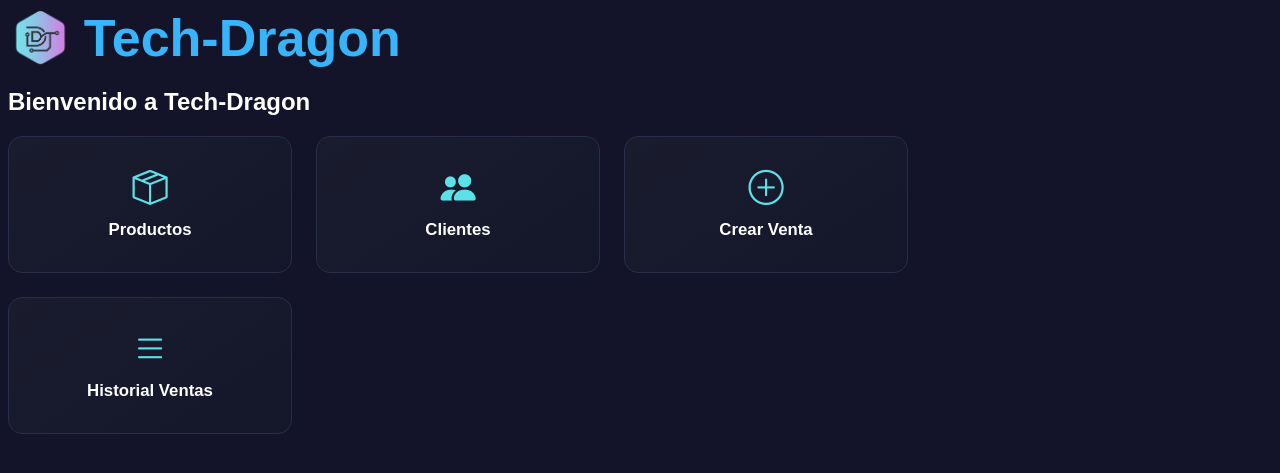
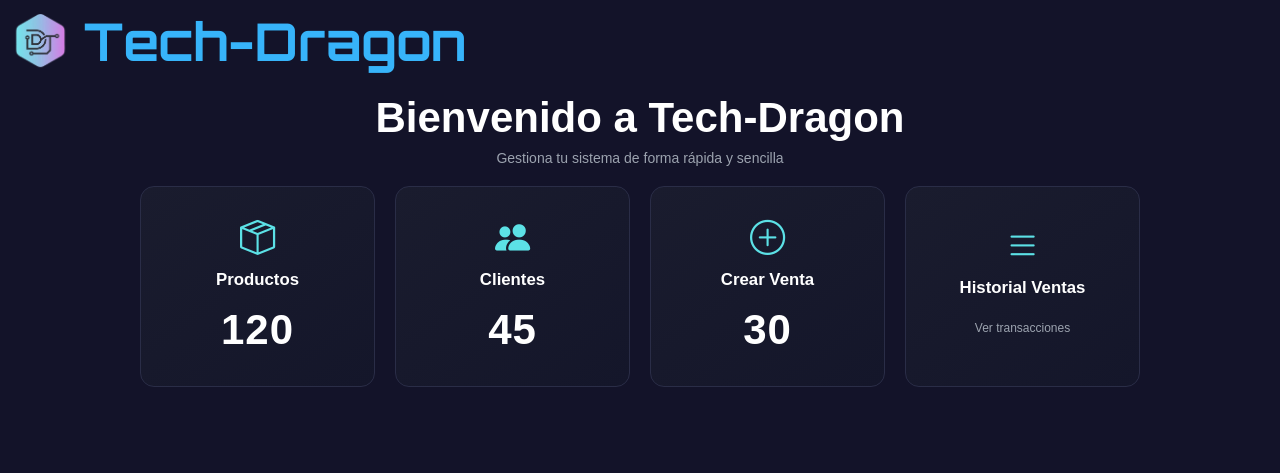
Before and after one commit to LeandroH0211/Sistema-de-inventario, a Flask app: page / in a window 1280 px wide. Shown: the top 473 px of the page. Run offline with Flask 3, Linux system fonts and the light colour scheme.

Commit message:
Arreglo de la primera vista que ve el usuario

```diff
--- a/app/static/css/index.css
+++ b/app/static/css/index.css
@@ -1,10 +1,12 @@
-    .home-grid {
-        display: grid;
-        grid-template-columns: repeat(auto-fit, minmax(220px, 1fr));
-        gap: 1.5rem;
-        margin-top: 1rem;
-        max-width: 900px;
-    }
+   .home-grid {
+    display: grid;
+    grid-template-columns: repeat(4, 1fr);
+    gap: 20px;
+    margin-top: 1rem;
+    max-width: 1000px;
+    margin-left: auto;
+    margin-right: auto;
+}
 
     .home-card {
         display: flex;
@@ -35,5 +37,33 @@
         font-weight: 600;
         font-size: 1.05rem;
     }
+    .number{
+    font-size: 42px;
+    font-weight: 800;
+    margin: 5px 0 0 0;
+    color: #ffffff;
+    letter-spacing: 1px;
+}
+.sub{
+    font-size: 12px;
+    color: #9ca3af;
+}
+.welcome-title {
+    display: block;
+    text-align: center;
+    font-size: 42px;
+    font-weight: 900;
+    color: white;
+    margin-top: 20px;
+    margin-bottom: 10px;
+}
 
-    /* Sergio es una gueva */
+/* subtítulo debajo */
+.welcome-title::after {
+    content: "Gestiona tu sistema de forma rápida y sencilla";
+    display: block;
+    font-size: 14px;
+    font-weight: 400;
+    color: #9ca3af;
+    margin-top: 8px;
+}
--- a/app/static/css/styles.css
+++ b/app/static/css/styles.css
@@ -247,9 +247,11 @@ tbody tr:hover {
 }
 
 .logo-container h1 {
+    font-family: 'Orbitron', sans-serif;
+    font-size: 30px;
+    font-weight: 700;
+    color: #37B4FA;
     margin: 0;
-    font-size: 70px;
-    color: #37B4FA;  /* 👈 AQUÍ */
 }
 .nav-logo {
     height: 58px;
@@ -467,9 +469,14 @@ td button.btn-delete:hover {
     color: #35DBE6;
 }
 
-/* CONTENIDO A LA DERECHA */
 .main-content {
     flex: 1;
     padding: 40px;
 }
-/* agrege esto para subir el botn agregar producto a el tituo */
+.sidebar .logo-container h2 {
+    font-family: 'Orbitron', sans-serif;
+    font-size: 20px;
+    font-weight: 700;
+    color: #37B4FA;
+    margin: 0;
+}
--- a/app/static/css/ventas.css
+++ b/app/static/css/ventas.css
@@ -174,5 +174,5 @@
     justify-content: center;
 }
 .historial-ventas .filters .date-container input {
-    padding: 0 10px; /* 👈 más natural */
+    padding: 0 10px;
 }
--- a/app/templates/index.html
+++ b/app/templates/index.html
@@ -5,8 +5,9 @@
 {% block extra_css %}
 <link rel="stylesheet" href="{{ url_for('static', filename='css/index.css') }}">
 {% endblock %}
-
-{% block page_title %}Bienvenido a Tech-Dragon{% endblock %}
+{% block page_title %}
+<span class="welcome-title">Bienvenido a Tech-Dragon </span>
+{% endblock %}
 
 {% block content %}
 
@@ -14,21 +15,28 @@
     <a href="{{ url_for('productos.lista') }}" class="home-card">
         <i class="bi bi-box-seam"></i>
         <span>Productos</span>
+        <!-- DATO FALSOOO , PONER TOTAL DE PRODUCTOS -->
+        <p class="number">120</p>
     </a>
 
     <a href="{{ url_for('clientes.lista') }}" class="home-card">
         <i class="bi bi-people-fill"></i>
         <span>Clientes</span>
+        <!-- DATO FALSOOO , PONER TOTAL DE CLIENTESSS -->
+        <p class="number">45</p>
     </a>
 
     <a href="{{ url_for('ventas.nueva_venta') }}" class="home-card">
         <i class="bi bi-plus-circle"></i>
         <span>Crear Venta</span>
+        <!-- DATO FALSOOO , PONER TOTAL DE VENTAS -->
+        <p class="number">30</p>
     </a>
 
     <a href="{{ url_for('ventas.historial_ventas') }}" class="home-card">
         <i class="bi bi-list"></i>
         <span>Historial Ventas</span>
+        <p class="sub">Ver transacciones</p>
     </a>
 </div>
 
```
